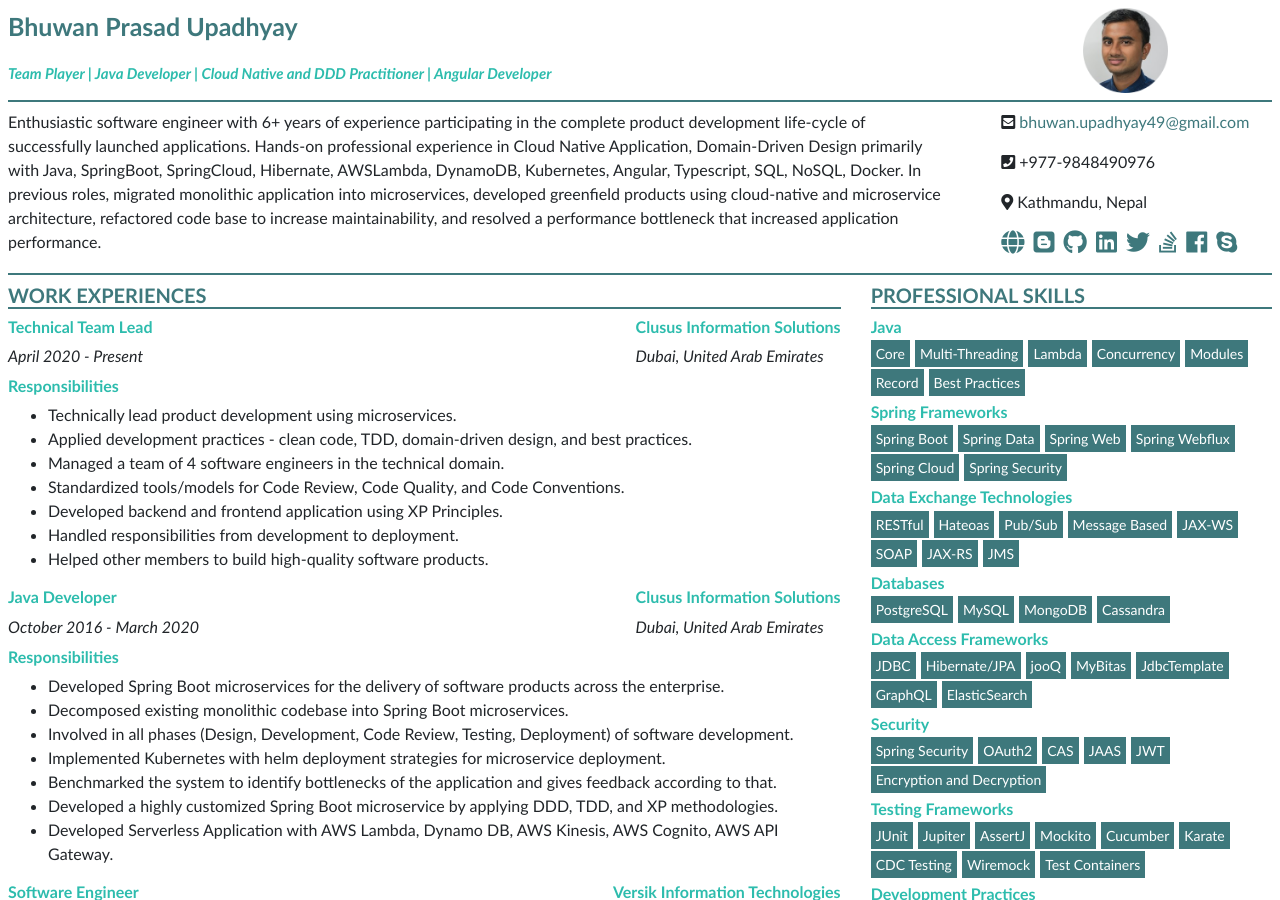
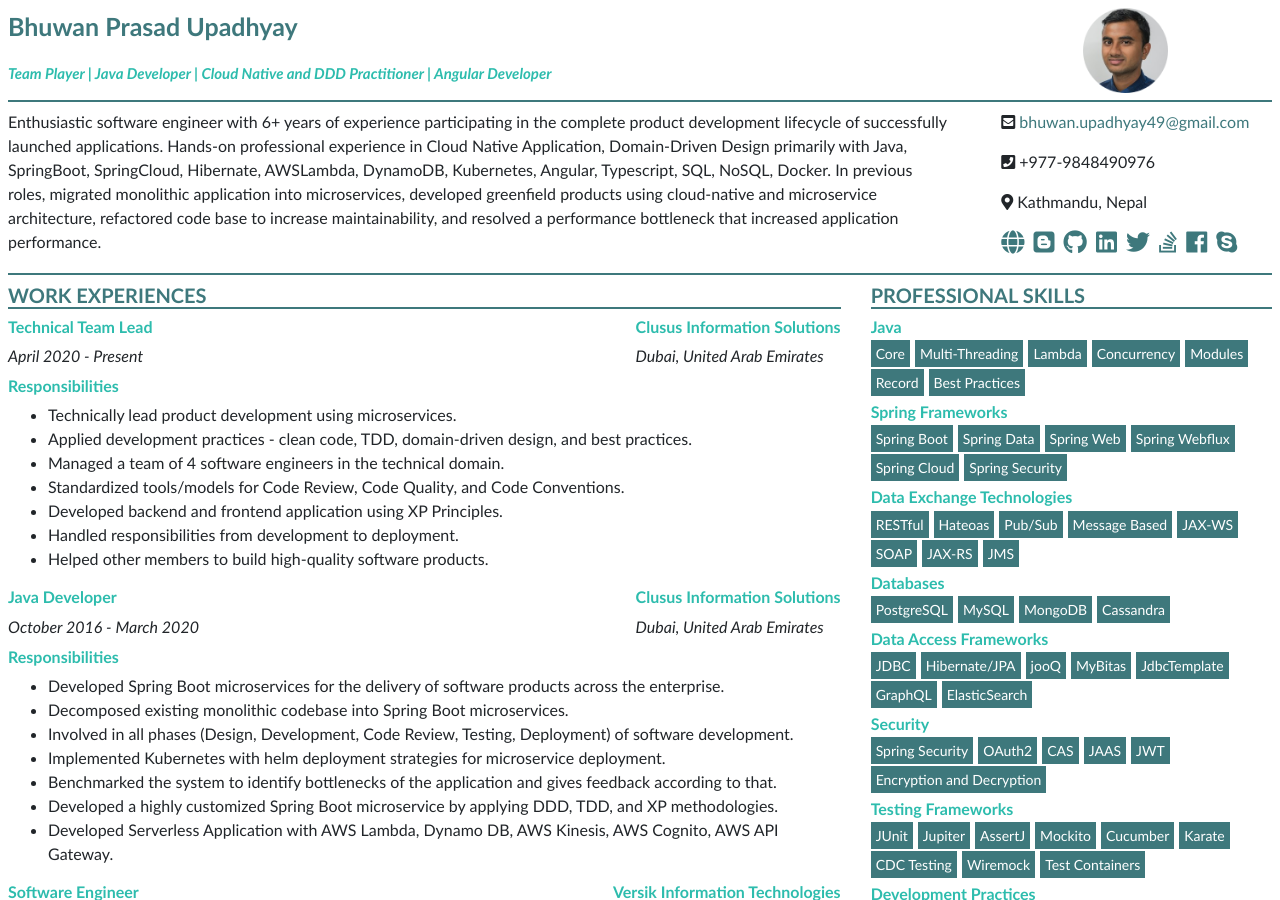
Before and after one commit to BhuwanUpadhyay/cv, a Jekyll site: the page built from index.markdown, in a window 1280 px wide and 900 px high. Built offline with Jekyll 4.4.1, drawn with Linux system fonts in a browser that asks for light colours; nearby versions of some CDN libraries.

Commit message:
docs: post

```diff
--- a/_data/cv.yml
+++ b/_data/cv.yml
@@ -1,7 +1,7 @@
 name: Bhuwan Prasad Upadhyay
 title: Team Player | Java Developer | Cloud Native and DDD Practitioner | Angular Developer
 summary: >-
-  Enthusiastic software engineer with 6+ years of experience participating in the complete product development life-cycle of successfully launched applications. Hands-on professional experience in Cloud Native Application, Domain-Driven Design primarily with Java, SpringBoot, SpringCloud, Hibernate, AWSLambda, DynamoDB, Kubernetes, Angular, Typescript, SQL, NoSQL, Docker. In previous roles, migrated monolithic application into microservices, developed greenfield products using cloud-native and microservice architecture, refactored code base to increase maintainability, and resolved a performance bottleneck that increased application performance.
+  Enthusiastic software engineer with 6+ years of experience participating in the complete product development lifecycle of successfully launched applications. Hands-on professional experience in Cloud Native Application, Domain-Driven Design primarily with Java, SpringBoot, SpringCloud, Hibernate, AWSLambda, DynamoDB, Kubernetes, Angular, Typescript, SQL, NoSQL, Docker. In previous roles, migrated monolithic application into microservices, developed greenfield products using cloud-native and microservice architecture, refactored code base to increase maintainability, and resolved a performance bottleneck that increased application performance.
 image: assets/images/2.png
 email: bhuwan.upadhyay49@gmail.com
 location: Kathmandu, Nepal
```
